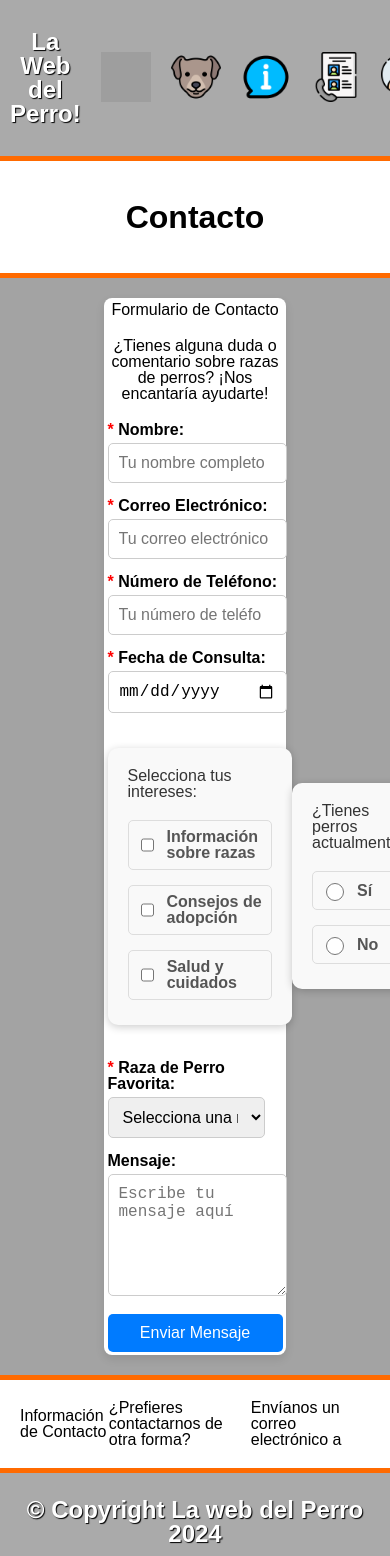
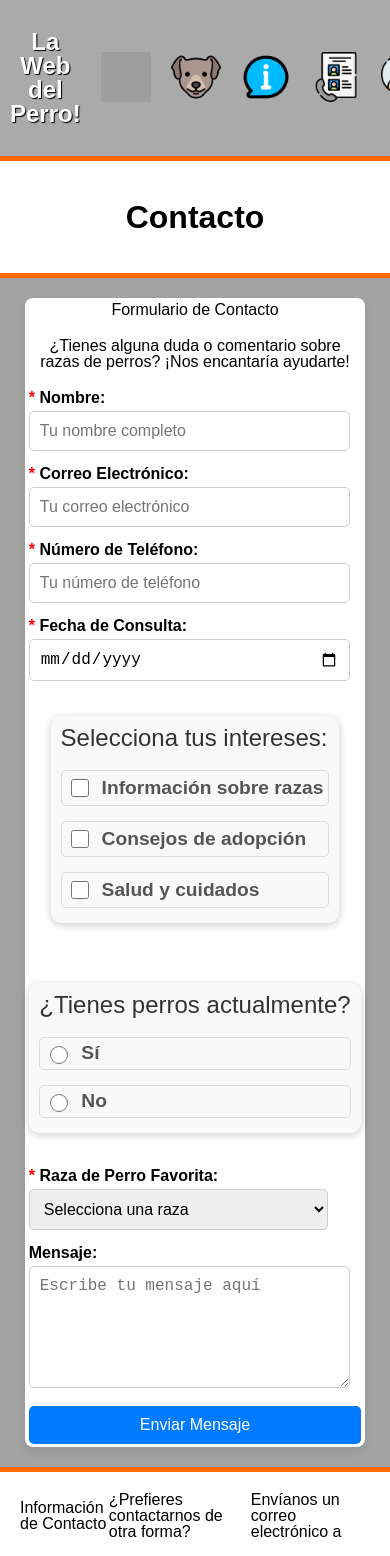
Before and after one commit to rekznoz/lawebdelperro, a React (Vite) app: page /contacto in a window 390 px wide. Shown: the top 1556 px of the page. Built offline with nearby package versions, Linux system fonts and the light colour scheme; grey boxes are pictures that could not be loaded.

Commit message:
Responsive

```diff
--- a/src/css/formulario.css
+++ b/src/css/formulario.css
@@ -143,3 +143,31 @@ h1 {
 .contFormContacto .contenedorRadio span {
     color: #555;
 }
+
+
+/* Si la anchura de la pantalla es menor a 1200px */
+@media (max-width: 1200px) {
+    .contFormContacto .centrarcuadros {
+        flex-direction: column;
+        gap: 20px;
+    }
+    .contFormContacto {
+        max-width: 95%;
+    }
+}
+
+/* Si la anchura de la pantalla es menor a 800px */
+@media (max-width: 768px) {
+    .contFormContacto .grupocheck, .gruporadio {
+        padding: 10px;
+    }
+    .contFormContacto .grupocheck h3, .contFormContacto .gruporadio h3 {
+        font-size: 1.5em;
+    }
+    .contFormContacto .contenedorCheck, .contFormContacto .contenedorRadio {
+        padding: 5px;
+    }
+    .contFormContacto .contenedorCheck span, .contFormContacto .contenedorRadio span {
+        font-size: 1.2em;
+    }
+}
```
